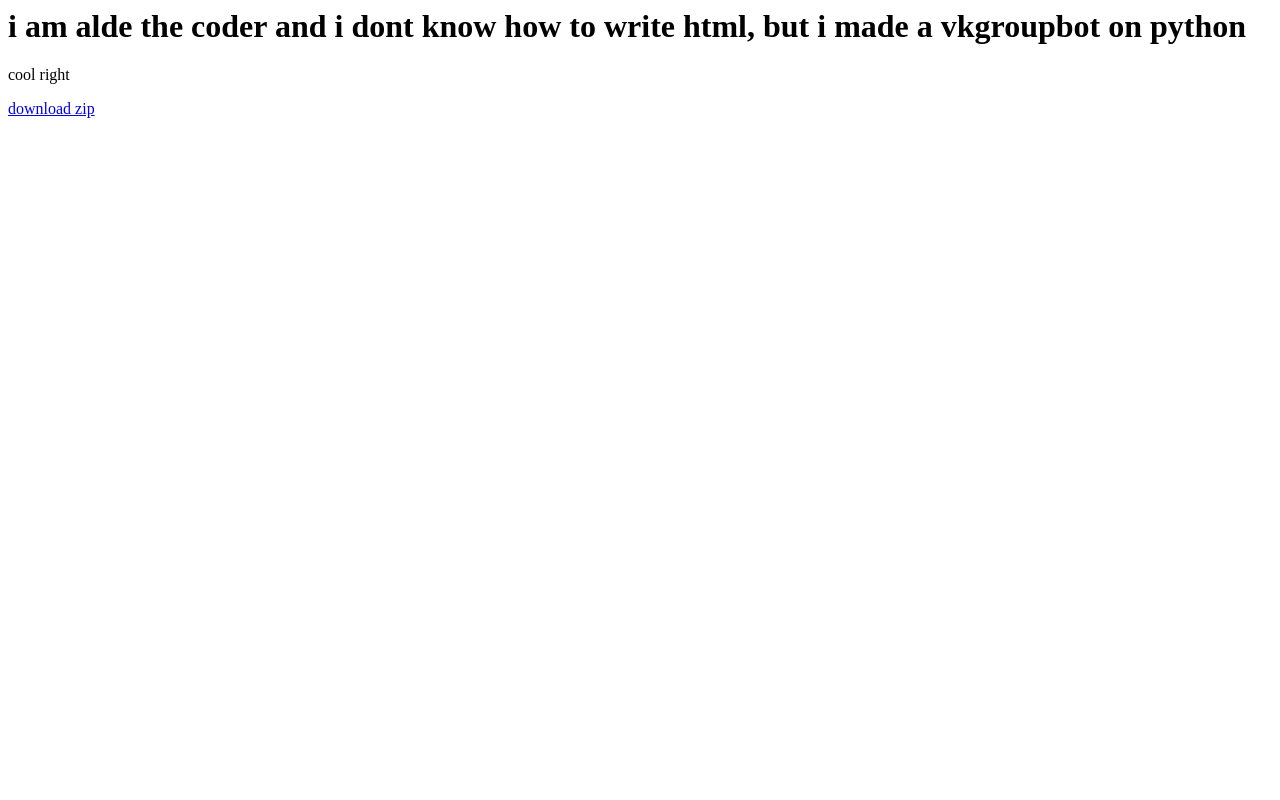
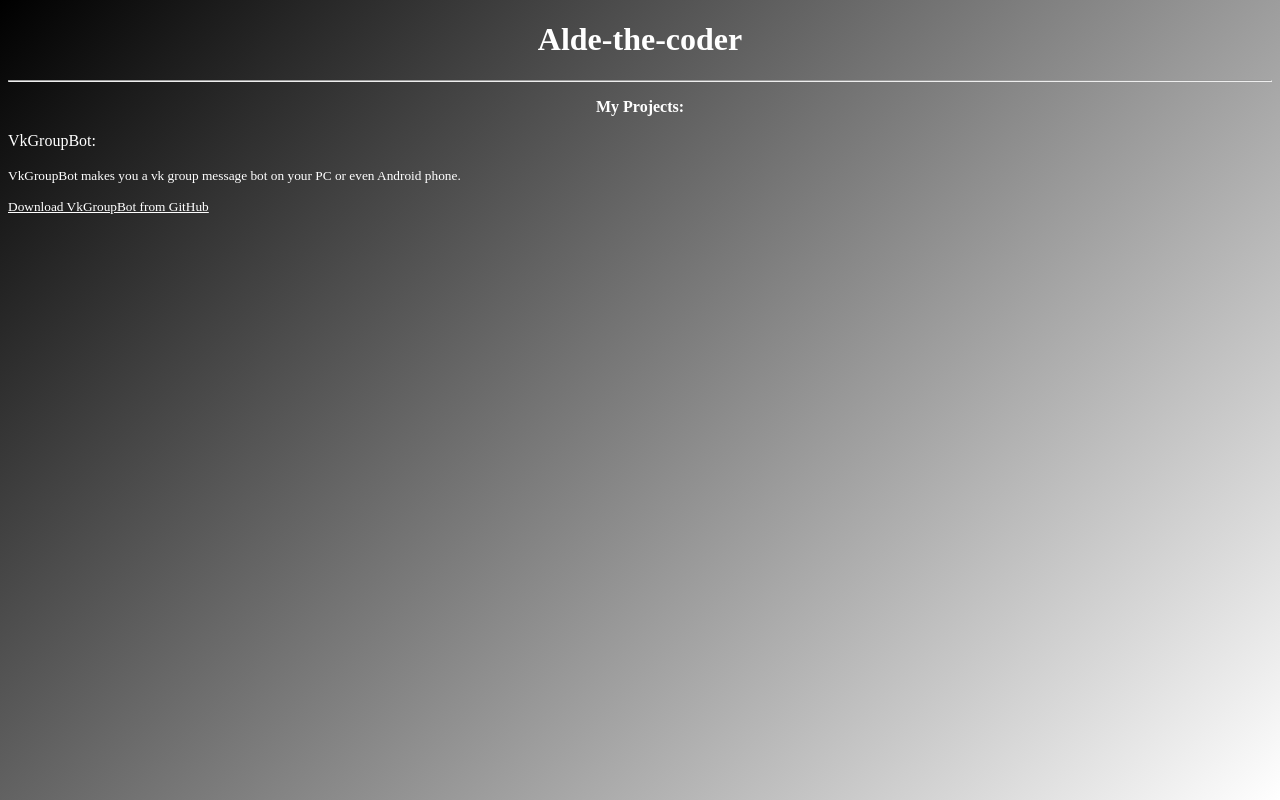
Before and after one commit to alde-the-coder/alde-the-coder.github.io, a plain HTML site: page index.html in a window 1280 px wide. Drawn offline with Linux system fonts and the light colour scheme.

Commit message:
site v0.2

```diff
--- a/index.html
+++ b/index.html
@@ -1,10 +1,18 @@
+<!DOCTYPE html>
 <html>
  <head>
+ <link rel="stylesheet type="text/css" href="style.css" />
   <title>hi there</title>
  </head>
  <body>
-  <h1>i am alde the coder and i dont know how to write html, but i made a vkgroupbot on python</h1>
-  <p>cool right</p>
-  <a href="https://github.com/alde-the-coder/VkGroupBot/archive/master.zip">download zip</a>
+	<style>
+
+	</style>
+	<center><h1>Alde-the-coder</h1></center>
+	<hr>
+	<center><p><b>My Projects:</b></p></center>
+	<p1>VkGroupBot:</p>
+	<p2><small>VkGroupBot makes you a vk group message bot on your PC or even Android phone.</p></small>
+	<small><a href="https://github.com/alde-the-coder/VkGroupBot/archive/master.zip">Download VkGroupBot from GitHub</a></small>
  </body>
 </html>
--- /dev/null
+++ b/style.css
@@ -0,0 +1,10 @@
+body {
+	background: -webkit-linear-gradient(135deg, rgb(0, 0, 0), rgb(255, 255, 255)) center no-repeat fixed;width: 100% height:100%;;
+background: -moz-linear-gradient(135deg, rgb(0, 0, 0), rgb(255, 255, 255)) center no-repeat fixed;width: 100% height:100%;
+background: linear-gradient(135deg, rgb(0, 0, 0), rgb(255, 255, 255)) center no-repeat fixed;width: 100% height:100%;
+}
+h1 {color: white}
+p  {color:white}
+p1 {color:white}
+a {color:white}
+p2 {color:white; font-size: 16px}
```
